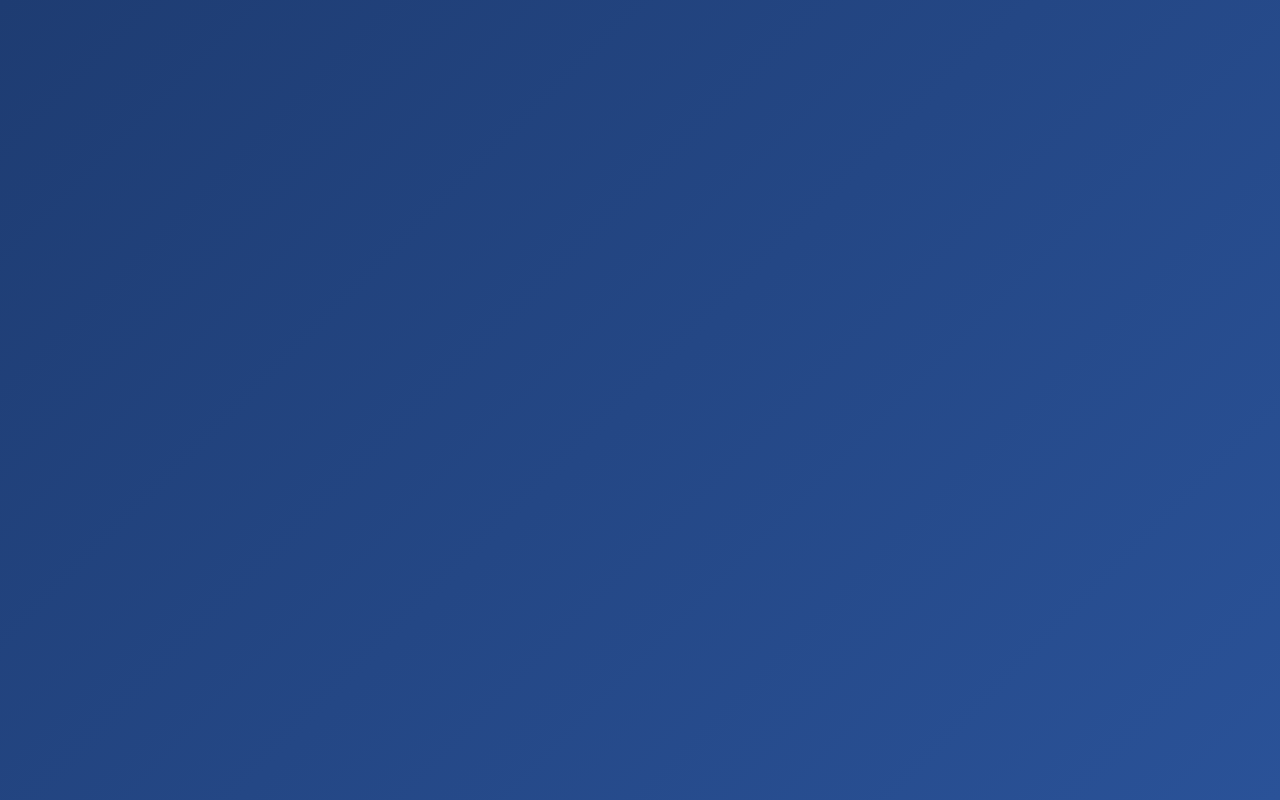
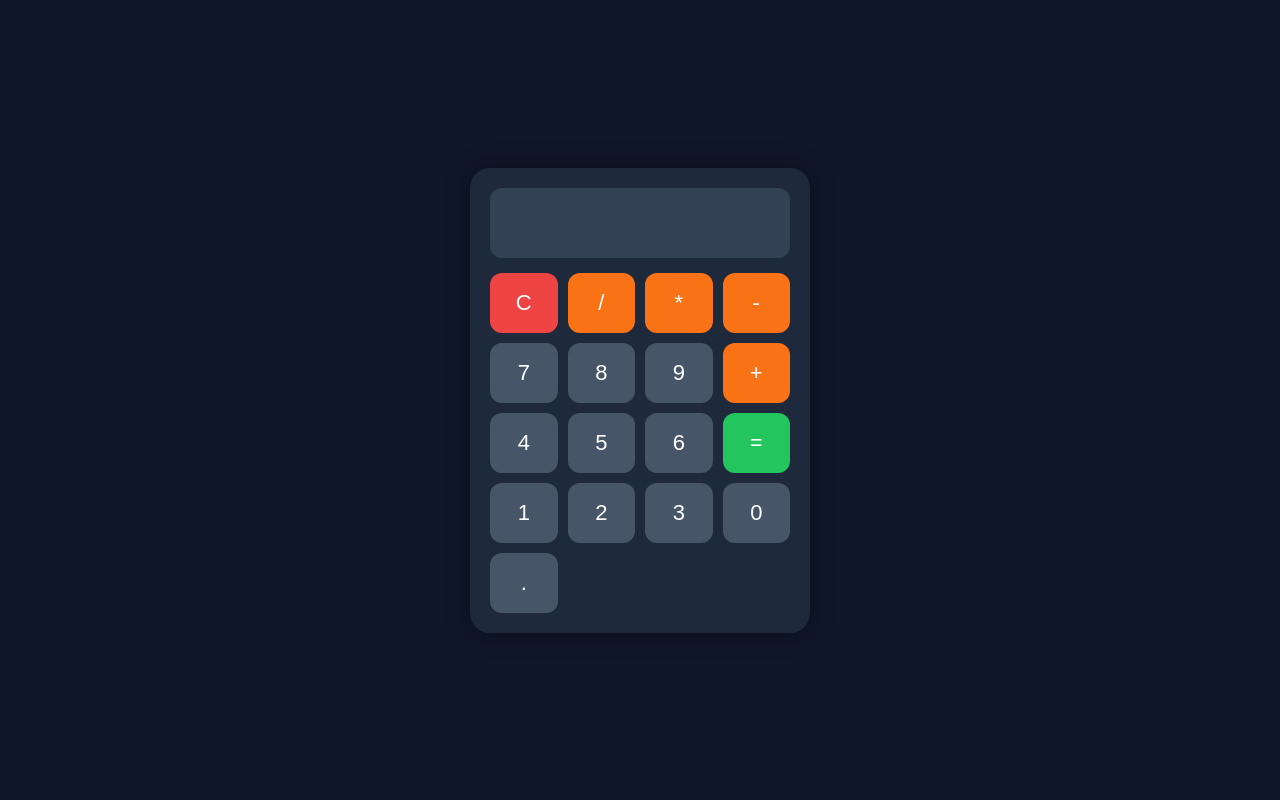
Before and after one commit to ytr92522-lab/MyCalculator, a website: page www/index.html in a window 1280 px wide. Drawn offline with Linux system fonts and the light colour scheme.

Commit message:
Update www index

```diff
--- a/www/index.html
+++ b/www/index.html
@@ -1,6 +1,7 @@
 <!DOCTYPE html>
-<html>
+<html lang="en">
 <head>
+<meta charset="UTF-8">
 <meta name="viewport" content="width=device-width, initial-scale=1.0">
 <title>Modern Calculator</title>
 
@@ -11,26 +12,113 @@
     box-sizing:border-box;
     font-family:Arial,sans-serif;
 }
-
 body{
-height:100vh;
+    background:#0f172a;
     display:flex;
     justify-content:center;
     align-items:center;
-background:linear-gradient(135deg,#1e3c72,#2a5298);
+    height:100vh;
+}
+.calculator{
+    width:340px;
+    background:#1e293b;
+    padding:20px;
+    border-radius:20px;
+    box-shadow:0 0 25px rgba(0,0,0,.4);
+}
+#display{
+    width:100%;
+    height:70px;
+    border:none;
+    border-radius:12px;
+    margin-bottom:15px;
+    font-size:30px;
+    text-align:right;
+    padding:15px;
+    background:#334155;
+    color:white;
+}
+.buttons{
+    display:grid;
+    grid-template-columns:repeat(4,1fr);
+    gap:10px;
+}
+button{
+    height:60px;
+    border:none;
+    border-radius:12px;
+    font-size:22px;
+    cursor:pointer;
+}
+.operator{
+    background:#f97316;
+    color:white;
+}
+.number{
+    background:#475569;
+    color:white;
+}
+.equal{
+    background:#22c55e;
+    color:white;
+}
+.clear{
+    background:#ef4444;
+    color:white;
+}
+</style>
+</head>
+
+<body>
+
+<div class="calculator">
+<input type="text" id="display" readonly>
+
+<div class="buttons">
+<button class="clear" onclick="clr()">C</button>
+<button class="operator" onclick="add('/')">/</button>
+<button class="operator" onclick="add('*')">*</button>
+<button class="operator" onclick="add('-')">-</button>
+
+<button class="number" onclick="add('7')">7</button>
+<button class="number" onclick="add('8')">8</button>
+<button class="number" onclick="add('9')">9</button>
+<button class="operator" onclick="add('+')">+</button>
+
+<button class="number" onclick="add('4')">4</button>
+<button class="number" onclick="add('5')">5</button>
+<button class="number" onclick="add('6')">6</button>
+<button class="equal" onclick="calculate()" rowspan="2">=</button>
+
+<button class="number" onclick="add('1')">1</button>
+<button class="number" onclick="add('2')">2</button>
+<button class="number" onclick="add('3')">3</button>
+
+<button class="number" onclick="add('0')">0</button>
+<button class="number" onclick="add('.')">.</button>
+</div>
+
+</div>
+
+<script>
+let display=document.getElementById("display");
+
+function add(value){
+display.value+=value;
 }
 
-.box{
-width:340px;
-padding:25px;
-border-radius:20px;
-background:rgba(255,255,255,.12);
-backdrop-filter:blur(12px);
-border:1px solid rgba(255,255,255,.2);
-box-shadow:0 10px 30px rgba(0,0,0,.4);
+function clr(){
+display.value="";
 }
 
-h2{
-color:white;
-text-align:center;
-margin-bottom:20
+function calculate(){
+try{
+display.value=eval(display.value);
+}catch{
+display.value="Error";
+}
+}
+</script>
+
+</body>
+</html>
```
Lines whose indentation alone changed are shown as unchanged.
